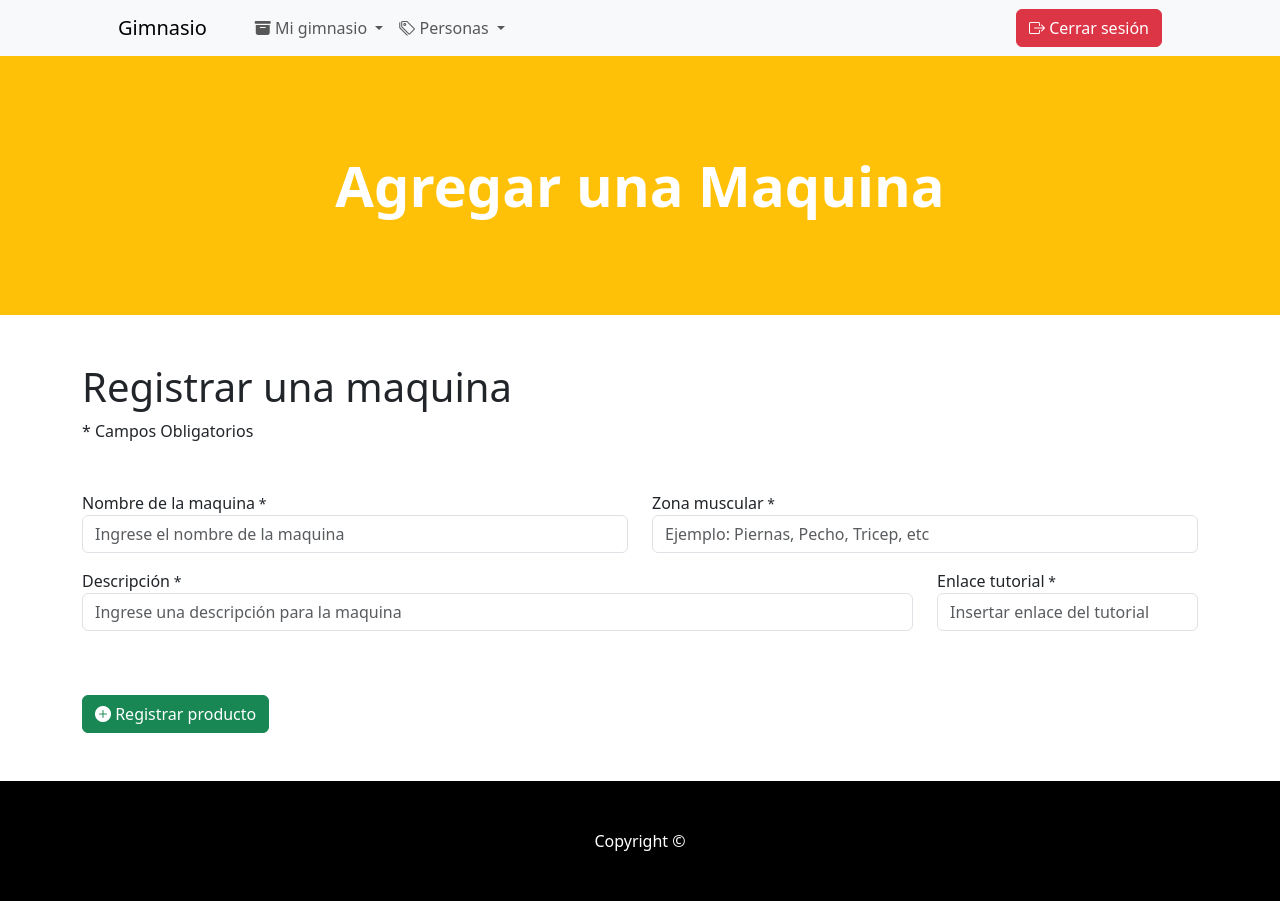
After one commit to cvrlossj/gymflow, a Django app: page /agregarmaquina in a window 1280 px wide. The commit adds this page. Run offline with Django 4.2, Linux system fonts and the light colour scheme.

Commit message:
Se agrega el crud para maquinas

```diff
--- /dev/null
+++ b/apps/gymapp/templates/agregarMaquina.html
@@ -0,0 +1,88 @@
+{% extends "baseGymEspacio.html" %} {% load static %} {% block head %}
+<title>Agregar Maquina</title>
+{% endblock %} {% block body %}
+<!-- Header-->
+<header class="bg-warning py-5">
+  <div class="container px-4 px-lg-5 my-5">
+    <div class="text-center text-white">
+      <h1 class="display-4 fw-bolder">Agregar una Maquina</h1>
+    </div>
+  </div>
+</header>
+
+<div class="container mt-5">
+  <h1>Registrar una maquina</h1>
+  <span class="rd-point">* Campos Obligatorios</span>
+</div>
+
+<form
+  id="agregarMaquinaForm"
+  action="/agregarMaquinaForm"
+  method="POST"
+  enctype="multipart/form-data"
+>
+  {% csrf_token %}
+  <div class="container mt-5 mb-5">
+    <div class="row">
+      <div class="col-md-6">
+        <div class="form-group mb-3">
+          <label for="txtMaquina">Nombre de la maquina<small> *</small></label>
+          <input
+            name="txtMaquina"
+            id="txtMaquina"
+            type="text"
+            class="form-control"
+            placeholder="Ingrese el nombre de la maquina"
+          />
+        </div>
+      </div>
+
+      <div class="col-md-6">
+        <div class="form-group mb-3">
+          <label for="txtZona">Zona muscular<small> *</small></label>
+          <input
+            name="txtZona"
+            id="txtZona"
+            type="text"
+            class="form-control"
+            placeholder="Ejemplo: Piernas, Pecho, Tricep, etc"
+          />
+        </div>
+      </div>
+
+      <div class="col-md-9">
+        <div class="form-group mb-3">
+          <label for="txtDesc">Descripción<small> *</small></label>
+          <input
+            name="txtDesc"
+            id="txtDesc"
+            type="text"
+            class="form-control"
+            placeholder="Ingrese una descripción para la maquina"
+          />
+        </div>
+      </div>
+
+      <div class="col-md-3">
+        <div class="form-group mb-3">
+          <label for="txtEnlace">Enlace tutorial<small> *</small></label>
+          <input
+            name="txtEnlace"
+            id="txtEnlace"
+            type="text"
+            class="form-control"
+            placeholder="Insertar enlace del tutorial"
+          />
+        </div>
+      </div>
+
+      <div class="form-group mt-5">
+        <button id="btnEnviar" type="submit" class="btn btn-success">
+          <i class="bi bi-plus-circle-fill"></i> Registrar producto
+        </button>
+      </div>
+    </div>
+  </div>
+</form>
+
+{% endblock %}
--- a/apps/gymapp/templates/baseGymEspacio.html
+++ b/apps/gymapp/templates/baseGymEspacio.html
@@ -46,7 +46,7 @@
                       <i class="bi bi-archive-fill"></i> Mi gimnasio
                     </a>
                     <ul class="dropdown-menu" aria-labelledby="navbarDropdown">
-                      <li><a class="dropdown-item" href="/agregarproducto"><i class="bi bi-plus-square"></i>
+                      <li><a class="dropdown-item" href="/agregarmaquina"><i class="bi bi-plus-square"></i>
                         Agregar una Maquina</a></li>
                         <li><a class="dropdown-item" href="/lista"><i class="bi bi-list"></i> Lista de
                           maquinas</a></li>
@@ -61,7 +61,8 @@
                       <i class="bi bi-tags"></i> Personas
                     </a>
                     <ul class="dropdown-menu" aria-labelledby="navbarDropdown">
-                        <li><a class="dropdown-item" href="/proveedores"><i class="bi bi-person-vcard-fill"></i> Lista de Entrenadores</a></li>
+                        <li><a class="dropdown-item" href="/entrenadores"><i class="bi bi-person-vcard-fill"></i> Lista de Entrenadores</a></li>
+                        <li><a class="dropdown-item" href="/miperfil"><i class="bi bi-gear"></i> Mi Perfil</a></li>
                       </li>
                     </ul>
 
--- a/apps/gymapp/templates/listaMaquinas.html
+++ b/apps/gymapp/templates/listaMaquinas.html
@@ -12,7 +12,7 @@
 
 <!-- ========================= LISTA DE MAQUINAS ========================= -->
 <div class="container">
-  <a href="/agregarproducto" class="btn btn-primary mt-4 mb-2"
+  <a href="/agregarmaquina" class="btn btn-success mt-4 mb-2"
     ><i class="bi bi-plus-circle-fill"></i> Agregar nueva maquina</a
   >
 </div>
@@ -48,10 +48,10 @@
                 >
               </td>
               <td>
-                <a href="/editarProducto/{{p.sku}}" class="btn btn-primary"
+                <a href="/editarMaquina/{{m.id}}" class="btn btn-primary"
                   >Editar</a
                 >
-                <a href="/eliminarProducto/{{p.sku}}" class="btn btn-danger"
+                <a href="/eliminarMaquina/{{m.id}}" class="btn btn-danger"
                   >Eliminar</a
                 >
               </td>
--- a/apps/gymapp/urls.py
+++ b/apps/gymapp/urls.py
@@ -3,5 +3,10 @@ from . import views
 
 urlpatterns = [
     path('',views.cargarInicio),
-    path('lista',views.cargarListaMaquinas)
+    path('lista',views.cargarListaMaquinas),
+    path('agregarmaquina',views.cargarAgregarMaquina),
+    path('agregarMaquinaForm',views.agregarMaquina),
+    path('editarMaquina/<id>',views.cargarEditarMaquina),
+    path('editarMaquinaForm',views.editarMaquina),
+    path('eliminarMaquina/<id>', views.eliminarMaquina),
 ]
--- a/apps/gymapp/views.py
+++ b/apps/gymapp/views.py
@@ -11,3 +11,48 @@ def cargarInicio(request):
 def cargarListaMaquinas(request):
     maquinas = Maquina.objects.all()
     return render(request, "listaMaquinas.html", {"maq": maquinas})
+
+
+def agregarMaquina(request):
+    m_nombre = request.POST['txtMaquina']
+    m_zona_muscular = request.POST['txtZona']
+    m_descripcion = request.POST['txtDesc']
+    m_enlace = request.POST['txtEnlace']
+
+    Maquina.objects.create(nombre=m_nombre, zona_muscular=m_zona_muscular,
+                           descripcion=m_descripcion, enlace_tutorial=m_enlace)
+
+    return redirect('/lista')
+
+
+def cargarAgregarMaquina(request):
+    return render(request, "agregarMaquina.html")
+
+
+def cargarEditarMaquina(request, id):
+    maquinas = Maquina.objects.get(id=id)
+    return render(request, "editarMaquina.html", {"maq": maquinas})
+
+
+def editarMaquina(request):
+    m_id = request.POST['txtId']
+    maquinaBD = Maquina.objects.get(id=m_id)
+    m_nombre = request.POST['txtMaquina']
+    m_zona_muscular = request.POST['txtZona']
+    m_descripcion = request.POST['txtDesc']
+    m_enlace = request.POST['txtEnlace']
+
+    maquinaBD.nombre = m_nombre
+    maquinaBD.zona_muscular = m_zona_muscular
+    maquinaBD.descripcion = m_descripcion
+    maquinaBD.enlace = m_enlace
+
+    maquinaBD.save()
+
+    return redirect('/lista')
+
+
+def eliminarMaquina(request,id):
+    maquina = Maquina.objects.get(id=id)
+    maquina.delete()
+    return redirect('/lista')
```
Also changed, not shown: apps/gymapp/templates/editarMaquina.html (added, +100 -0 lines), db.sqlite3.
